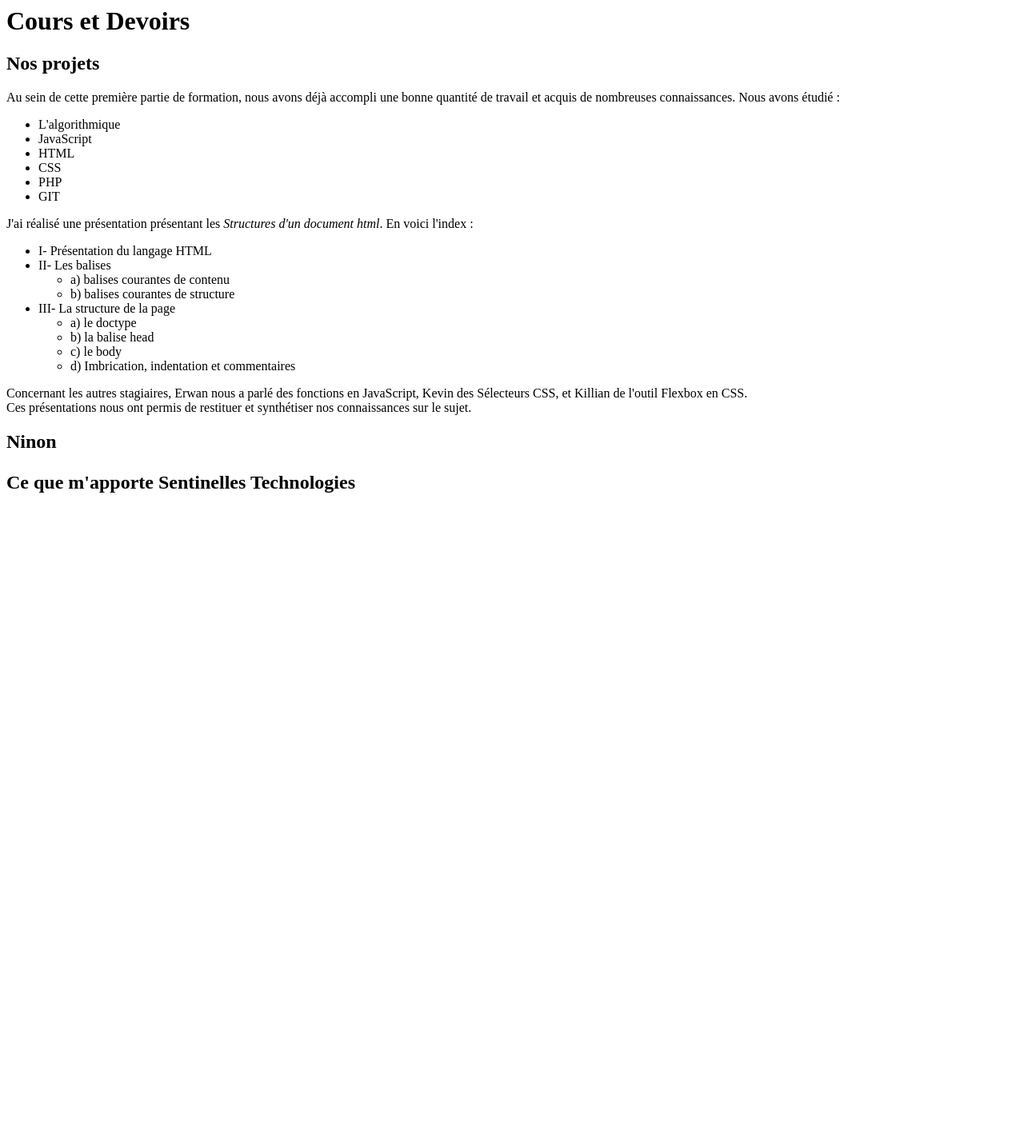
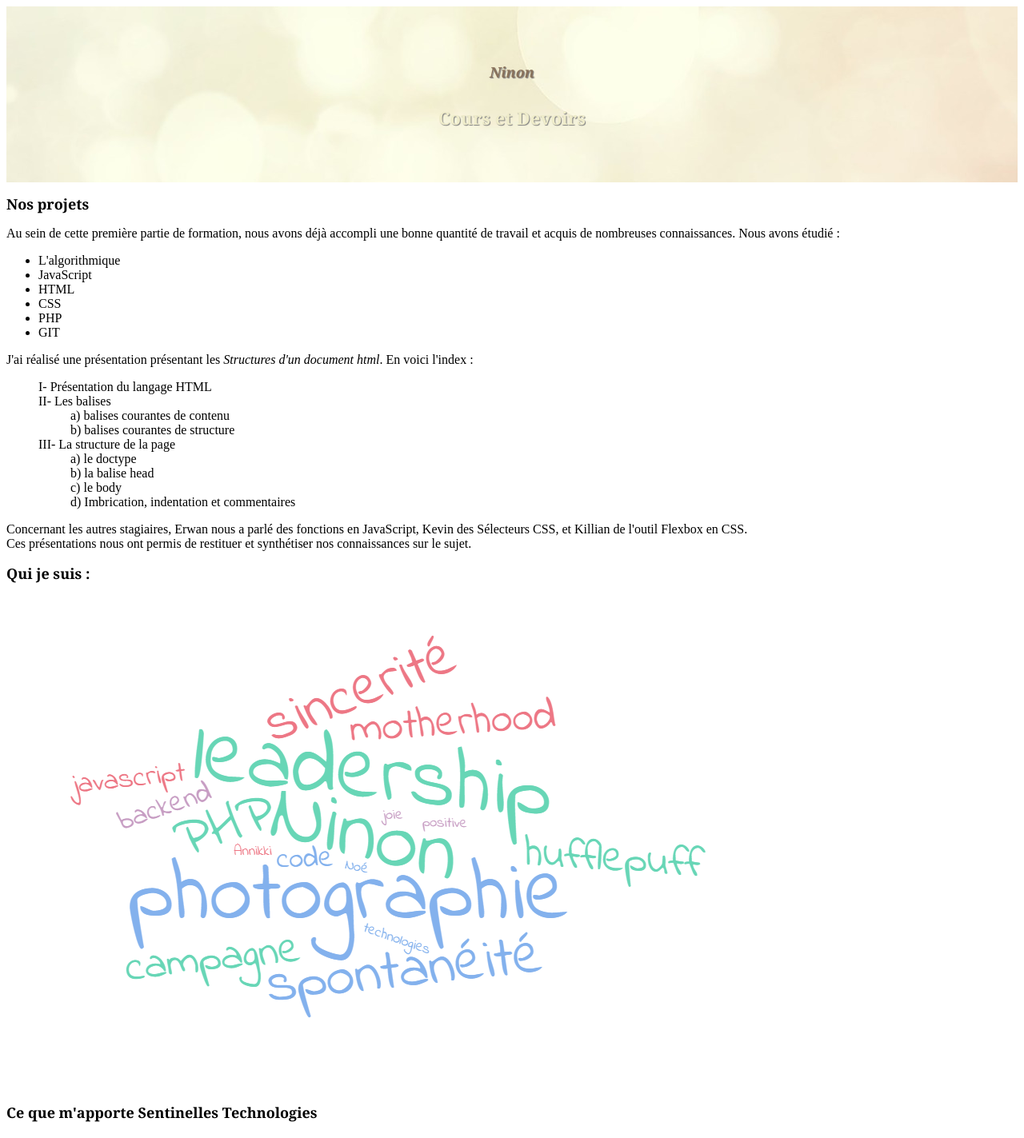
Before and after one commit to apprentissentinelles/portofolio-stagiaires, a PHP site: page /pages/ninon.php in a window 1280 px wide. Shown: the whole page at 80% size. Before the commit the page ends 616 px from the top, so only its background shows below. Run offline with PHP 8.4, Linux system fonts and the light colour scheme; some libraries are stand-ins or nearby versions.

Commit message:
modifs ninon css images pages 15h25

```diff
--- a/css/style.css
+++ b/css/style.css
@@ -251,3 +251,43 @@
   color: white;
   text-align: center;
 }
+
+
+/********************************/
+/*        CSS NINON
+*********************************/
+
+.nuage {
+  width: 933px;
+  height: 610px;
+  justify-content: left;
+  }
+
+.titresninon {
+  font-size: 18px;
+  font-style: ;
+  font-family: Georgia, "Arial Black", Arial, Verdana, sans-serif;
+
+}
+
+.listesninon {
+  list-style-type: none;
+}
+
+.grostitreninon {
+  background-image: url("../images/bokehninon.jpg");
+  height: 150px;
+  padding-top: 70px;
+  text-align: center;
+  font-family: Trebuchet, Georgia, "Arial Black", Arial, Verdana, sans-serif;
+  color: #EFECCA;
+  text-shadow: 1px 1px 1px grey;
+  font-size: 22px;
+
+}
+
+.grostitreninon .nomninon {
+  font-size:18px;
+  font-style: italic;
+  color: #89725B;
+}
--- a/pages/ninon.php
+++ b/pages/ninon.php
@@ -1,7 +1,8 @@
 
-	<h1> Cours et Devoirs </h1>
+	<link href="../css/style.css" rel="stylesheet">
+	<h1 class=grostitreninon><div class="nomninon"> Ninon </div> </br> Cours et Devoirs </h1>
 
-	<h2> Nos projets </h2>
+	<h2 class=titresninon> Nos projets </h2>
 		<div class=cours><p> Au sein de cette première partie de formation, nous avons déjà accompli une bonne quantité de travail et acquis de nombreuses connaissances. Nous avons étudié :</p>
 			<ul>
 				<li>L'algorithmique </li>
@@ -14,16 +15,16 @@
 		</div>
 
 		<div class=presentations><p> J'ai réalisé une présentation présentant les <em>Structures d'un document html</em>. En voici l'index :</p>
-			<ul>
+			<ul class=listesninon>
 				<li> I- Présentation du langage HTML </li>
 				<li> II- Les balises
-					<ul>
+					<ul class=listesninon>
 						<li>a) balises courantes de contenu</li>
 						<li>b) balises courantes de structure</li>
 					</ul>
 				</li>
 				<li> III- La structure de la page
-					<ul>
+					<ul class=listesninon>
 						<li>a) le doctype</li>
 						<li>b) la balise head</li>
 						<li>c) le body </li>
@@ -35,6 +36,6 @@
 		Ces présentations nous ont permis de restituer et synthétiser nos connaissances sur le sujet. </p>
 		</div>
 
-	<h2> Ninon <h2>
-		<p>
-	<h2> Ce que m'apporte Sentinelles Technologies <h2>
+	<h2 class=titresninon> Qui je suis : <h2>
+		<img class=nuage src="../images/nuageninon.png" />
+	<h2 class=titresninon> Ce que m'apporte Sentinelles Technologies <h2>
```
Also changed, not shown: images/bokehninon.jpg (added), images/nuageninon.png (added).
